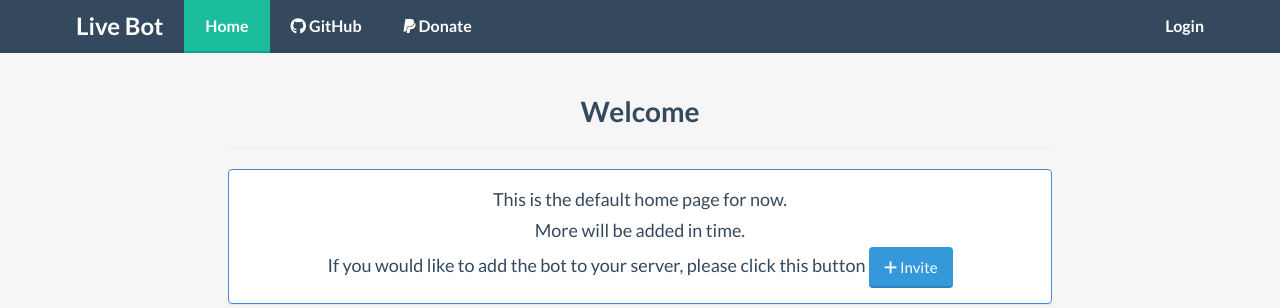
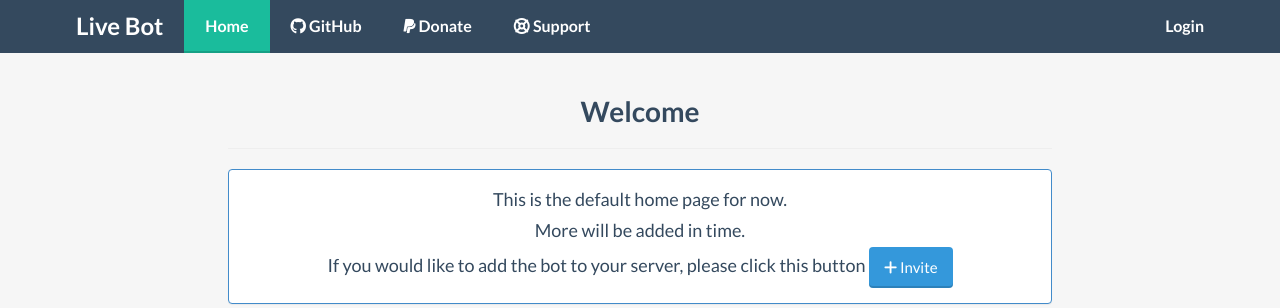
Before and after one commit to bsquidwrd/Live-Bot, a Django app: page / in a window 1280 px wide. Shown: the top 308 px of the page. Run offline with Django 3.2, Linux system fonts and the light colour scheme; some libraries are stand-ins or nearby versions.

Commit message:
Added link to support server

```diff
--- a/templates/menu.html
+++ b/templates/menu.html
@@ -24,6 +24,9 @@
                     <li>
                         <a href="https://www.paypal.com/cgi-bin/webscr?cmd=_s-xclick&hosted_button_id=XYSMT6V7TGE5S"><i class="fa fa-paypal"></i> Donate</a>
                     </li>
+                    <li>
+                        <a href="https://discord.gg/zXkb4JP"><i class="fa fa-life-ring"></i> Support</a>
+                    </li>
                 </ul>
                 <ul class="nav navbar-nav navbar-right">
                     {% if user.is_authenticated %}
```
Also changed, not shown: templates/livebot/index.html (line endings or trailing spaces).
